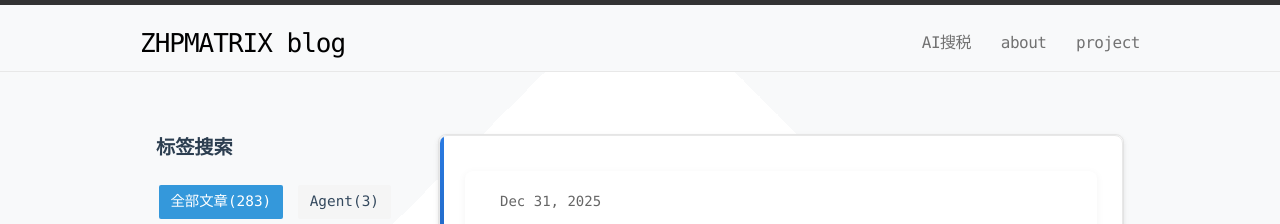
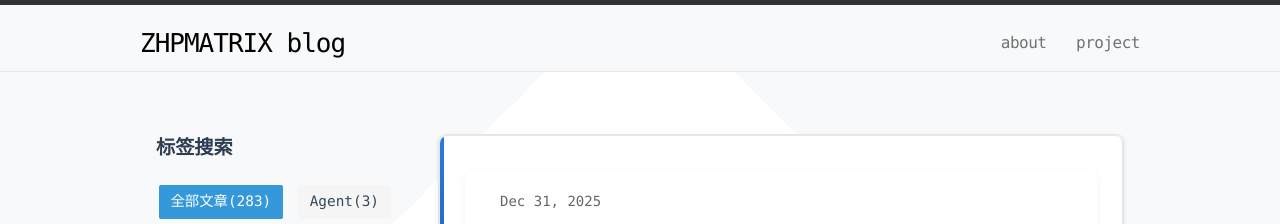
Before and after one commit to zhpmatrix/zhpmatrix.github.io, a Jekyll site: the page built from index.html, in a window 1280 px wide and 900 px high. Shown: the top 224 px of the window. Built offline with Jekyll 4.4.1, drawn with Linux system fonts in a browser that asks for light colours; comment, search, counter and statistics services are not loaded.

Commit message:
remove AI搜税 link from header
Co-Authored-By: Claude Sonnet 4.6 <noreply@anthropic.com>

```diff
--- a/_includes/header.html
+++ b/_includes/header.html
@@ -17,7 +17,6 @@
         </svg>
 </a>
       <div class="trigger">
- 	<font color="yellow"><a class="page-link" href="https://aitax.17win.com/#/home?Authorization=Bearer+RKgwsKLnZ3uOoZPjU9nPEPP6H/gjZcVgFlgixoqaWSjeXvjxg9jxTA8yJzNOCd94mm7tSpzOgq0w9Q/3XZuY3MitCACEUV88dDvlWFESem/uZVjdHXvDoxFRxGUJLDByEB1GZSxrWvL9mUxlU5ykT9yDV%2BVNCfQLd6YNf7d%2Bss0=&X-App-Key=cb1e9c178a914a61b4db1bd5735f1036&X-Biz-Code=test&X-User-Id=tester&keyword=%E5%B0%8F%E5%9E%8B%E5%BE%AE%E5%88%A9%E4%BC%81%E4%B8%9A%E6%89%80%E5%BE%97%E7%A8%8E%E4%BC%98%E6%83%A0">AI搜税</a></font>
         {% for page in site.pages %}
           {% if page.title %}<font color="yellow"><a class="page-link" href="{{ page.url | prepend: site.baseurl }}">{{ page.title }}</a></font>{% endif %}
         {% endfor %}
```
